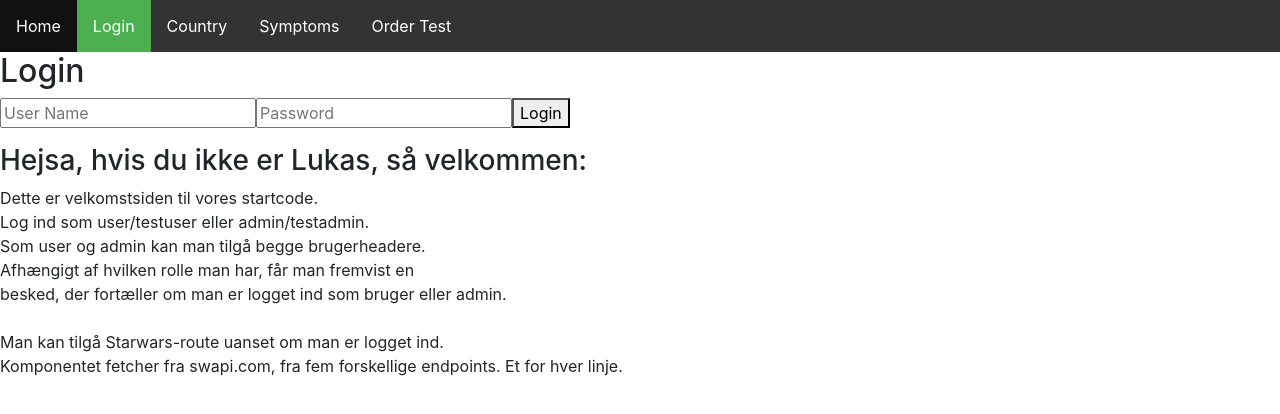
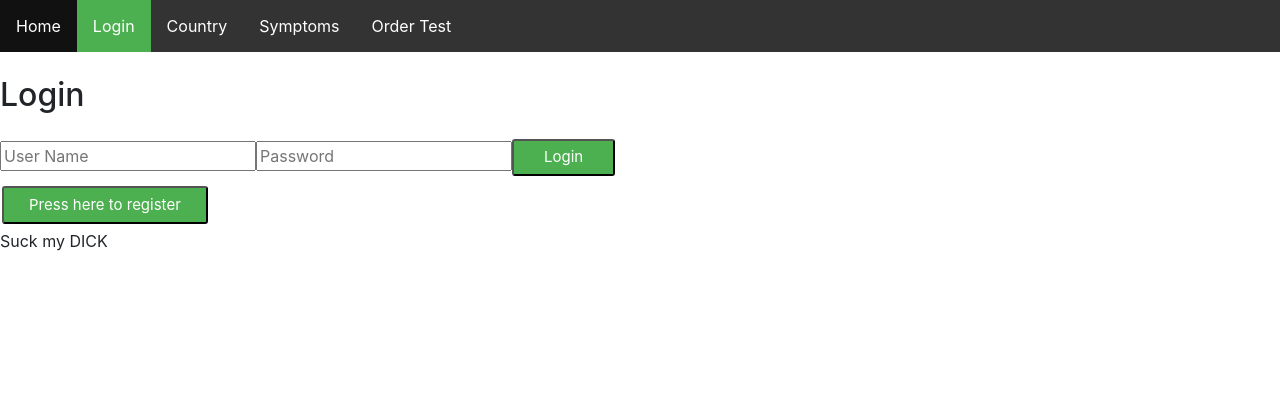
Before and after one commit to sebbergo/FrontendCorona, a React (Create React App) app: page /logIn in a window 1280 px wide. Shown: the top 414 px of the page. Built offline with nearby package versions, Linux system fonts and the light colour scheme.

Commit message:
register er godt i gang, sidder fast med noget routing

```diff
--- a/src/App.js
+++ b/src/App.js
@@ -5,8 +5,8 @@ import Header from "./Header.js";
 import Admin from "./Admin.js";
 import User from "./User.js";
 import Country from "./Country.js";
-import { Switch, Route } from "react-router-dom";
-
+import { Switch, Route, Link } from "react-router-dom";
+import "./App.css";
 function App() {
   const [loggedIn, setLoggedIn] = useState(false);
   const [error, setError] = useState("");
@@ -26,6 +26,15 @@ function App() {
       });
   };
 
+  const register = (user, pass1, pass2) => {
+    facade
+      .register(user, pass1, pass2)
+      .then((res) => setLoggedIn(true), setError(""))
+      .catch((err) => {
+        setError("Passwords has to be matching");
+      });
+  };
+
   return (
     <div>
       <Header />
@@ -38,26 +47,6 @@ function App() {
             <Route exact path="/logIn">
               <LogIn login={login} />
               <p>{error}</p>
-              <h3>Hejsa, hvis du ikke er Lukas, så velkommen:</h3>
-              <p>
-                Dette er velkomstsiden til vores startcode.
-                <br />
-                Log ind som user/testuser eller admin/testadmin.
-                <br />
-                Som user og admin kan man tilgå begge brugerheadere.
-                <br />
-                Afhængigt af hvilken rolle man har, får man fremvist en
-                <br />
-                besked, der fortæller om man er logget ind som bruger eller
-                admin.
-                <br />
-                <br />
-                Man kan tilgå Starwars-route uanset om man er logget ind.
-                <br />
-                Komponentet fetcher fra swapi.com, fra fem forskellige
-                endpoints. Et for hver linje.
-                <br />
-              </p>
             </Route>
           </div>
         ) : (
--- a/src/LogIn.js
+++ b/src/LogIn.js
@@ -1,5 +1,8 @@
 import React, { useState, useEffect } from "react";
 import facade from "./apiFacade";
+import { Link, useRouteMatch, Switch, Route } from "react-router-dom";
+import "./login.css";
+import Register from "./Register";
 
 function LogIn({ login }) {
   const init = { username: "", password: "" };
@@ -18,14 +21,34 @@ function LogIn({ login }) {
     });
   };
 
+  let match = useRouteMatch();
+
   return (
     <div>
-      <h2>Login</h2>
+      <br></br>
+      <h2 style={{ marginBottom: "20px" }}>Login</h2>
       <form onChange={onChange}>
         <input placeholder="User Name" id="username" />
         <input placeholder="Password" id="password" />
-        <button onClick={performLogin}>Login</button>
+        <button className="button-login" onClick={performLogin}>
+          Login
+        </button>
       </form>
+      <Link to={`${match.url}/register`}>
+        {(console.log(match.url), console.log(match.path))}
+        <button className="button-register">Press here to register</button>
+      </Link>
+      <Switch>
+        <Route exact path={match.path}>
+          <Register />
+        </Route>
+
+        <Route
+          path={`${match.path}/register`}
+          exact
+          component={Register}
+        ></Route>
+      </Switch>
     </div>
   );
 }
@@ -45,4 +68,4 @@ function LoggedIn() {
 }
 
 export default LogIn;
-export  {LoggedIn};
+export { LoggedIn };
--- /dev/null
+++ b/src/Register.js
@@ -0,0 +1,9 @@
+function Register() {
+  return (
+    <div>
+      <p> Suck my DICK </p>
+    </div>
+  );
+}
+
+export default Register;
--- a/src/apiFacade.js
+++ b/src/apiFacade.js
@@ -38,6 +38,19 @@ function apiFacade() {
       });
   };
 
+  const register = (user, pass1, pass2) => {
+    const options = makeOptions("POST", true, {
+      username: user,
+      password1: pass1,
+      password2: pass2,
+    });
+    return fetch(URL + "/api/login/register", options)
+      .then(handleHttpErrors)
+      .then((res) => {
+        setToken(res.token);
+      });
+  };
+
   const getRole = () => {
     let myToken = getToken();
     let tokenData = myToken.split(".")[1];
@@ -57,15 +70,18 @@ function apiFacade() {
     return fetch(URL + "/api/info/" + role, options).then(handleHttpErrors);
   };
 
-
   const fetchCountries = () => {
     const options = makeOptions("GET");
-    return fetch (URL + "/api/corona/countries/", options).then(handleHttpErrors);
-  }
+    return fetch(URL + "/api/corona/countries/", options).then(
+      handleHttpErrors
+    );
+  };
 
   const fetchCountry = (name) => {
     const options = makeOptions("GET");
-    return fetch(URL + "/api/corona/country/" + name, options).then(handleHttpErrors);
+    return fetch(URL + "/api/corona/country/" + name, options).then(
+      handleHttpErrors
+    );
   };
 
   const makeOptions = (method, addToken, body) => {
@@ -94,7 +110,8 @@ function apiFacade() {
     fetchData,
     getRole,
     fetchCountry,
-    fetchCountries
+    fetchCountries,
+    register,
   };
 }
 
--- /dev/null
+++ b/src/login.css
@@ -0,0 +1,19 @@
+.button-register {
+  background-color: #4caf50;
+  color: white;
+  font-size: 15px;
+  padding: 6px 25px;
+  border-radius: 3px;
+  margin: 5px 2px;
+  cursor: pointer;
+}
+
+.button-login {
+  background-color: #4caf50;
+  color: white;
+  font-size: 15px;
+  padding: 5px 30px;
+  border-radius: 3px;
+  margin: 5px 0px;
+  cursor: pointer;
+}
```
